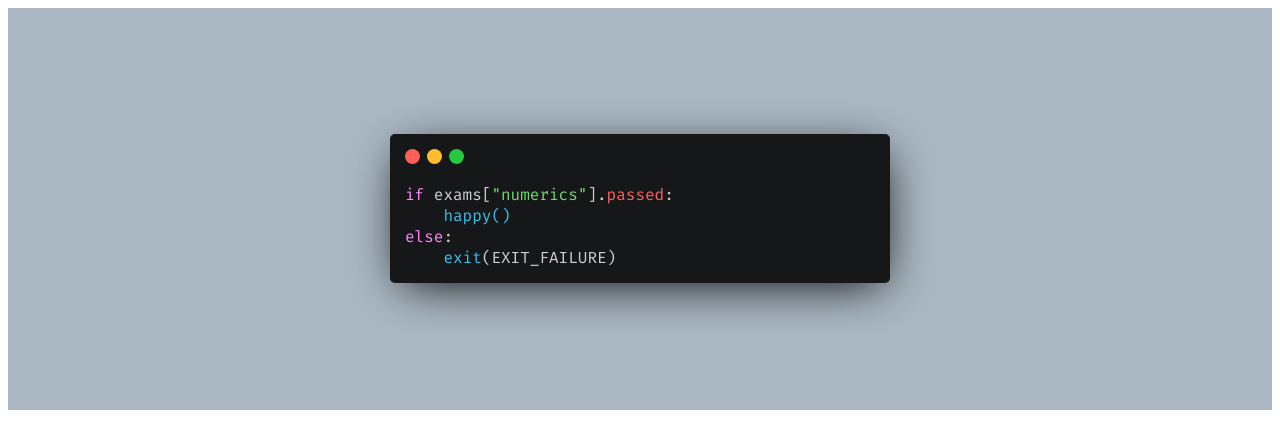
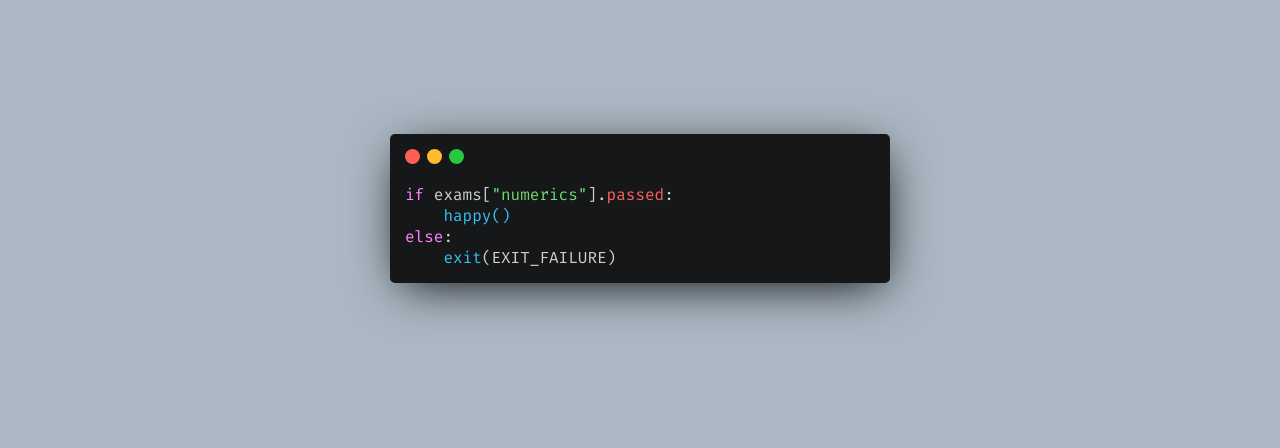
Before and after one commit to linus-k519/code-window, a plain HTML site: page index.html in a window 1280 px wide. Drawn offline with Linux system fonts and the light colour scheme.

Commit message:
Background fully grey

```diff
--- a/index.html
+++ b/index.html
@@ -3,6 +3,9 @@
         <link href="https://fonts.googleapis.com/css2?family=Fira+Code&display=swap" rel="stylesheet">
         <meta name="viewport" content="width=device-width, initial-scale=1">
         <style>
+            body {
+                background-color: #abb8c3;
+            }
             pre {
                 font-family: 'Fira Code';
                 margin: 0;
```
